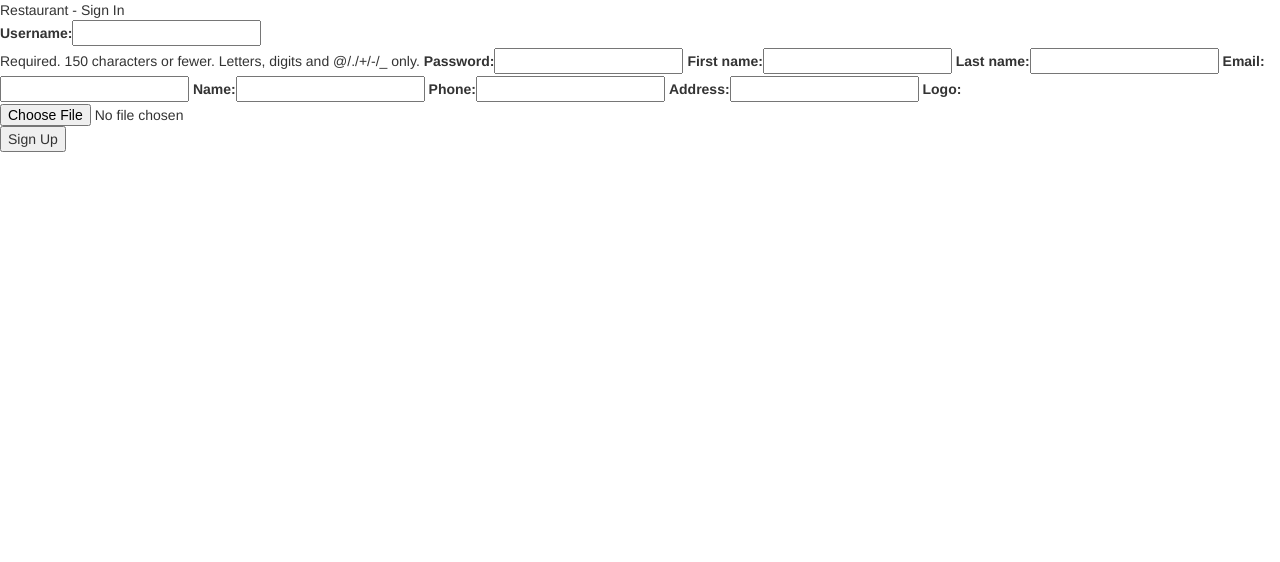
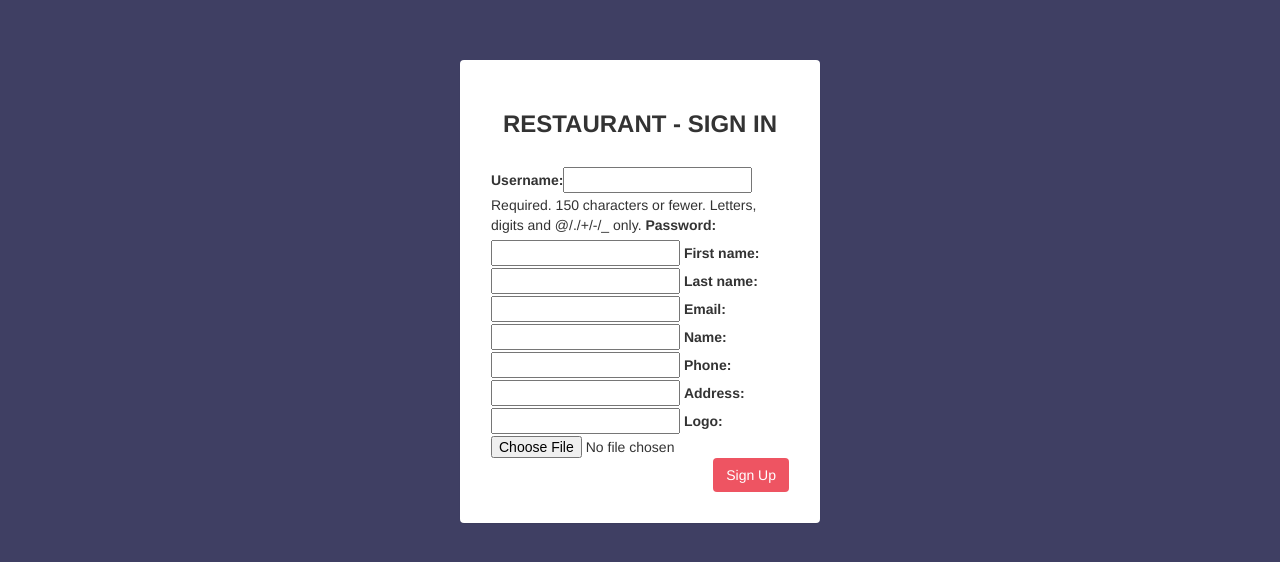
Before and after one commit to awye765/foodtasker, a Django app: page /restaurant/sign-up in a window 1280 px wide. Shown: the top 562 px of the page. Run offline with Django 3.2, Linux system fonts and the light colour scheme; some libraries are stand-ins or nearby versions.

Commit message:
Added some custom CSS

```diff
--- a/foodtaskerapp/static/css/style.css
+++ b/foodtaskerapp/static/css/style.css
@@ -0,0 +1,14 @@
+.bg-blue {
+  background-color: #3F3F63;
+}
+
+.btn-pink {
+  color: white;
+  background-color: #EE5462;
+}
+
+.btn-pink:hover,
+.btn-pink:focus {
+  color: white;
+  background-color: #DA4F5D;
+}
--- a/foodtaskerapp/templates/base_signup.html
+++ b/foodtaskerapp/templates/base_signup.html
@@ -11,8 +11,23 @@
 
   <script src="{% static 'js/bootstrap.min.js' %}"></script>
 </head>
-<body>
-    {% block heading %}{% endblock %}
-    {% block content %}{% endblock %}
+<body class="bg-blue">
+
+  <div class="container">
+    <div class="row">
+      <div class="col-lg-4 col-lg-offset-4">
+        <br/>
+        <br/>
+        <br/>
+        <div class="panel panel-body">
+          <div class="panel-body">
+            <h3 class="text-center text-uppercase"><b>{% block heading %}{% endblock %}</b></h3>
+            <br />
+            {% block content %}{% endblock %}
+          </div>
+        </div>
+      </div>
+    </div>
+  </div>
 </body>
 </html>
--- a/foodtaskerapp/templates/restaurant/sign_in.html
+++ b/foodtaskerapp/templates/restaurant/sign_in.html
@@ -8,7 +8,7 @@
     <form method="POST">
       {% csrf_token %}
       {{ form }}
-      <button type="submit">Sign In</button>
+      <button type="submit" class="btn btn-pink">Sign In</button>
     </form>
 
 {% endblock %}
--- a/foodtaskerapp/templates/restaurant/sign_up.html
+++ b/foodtaskerapp/templates/restaurant/sign_up.html
@@ -9,7 +9,7 @@
       {% csrf_token %}
       {{ user_form }}
       {{ restaurant_form }}
-      <button type="submit">Sign Up</button>
+      <button type="submit" class="btn btn-pink pull-right">Sign Up</button>
     </form>
 
 {% endblock %}
```
